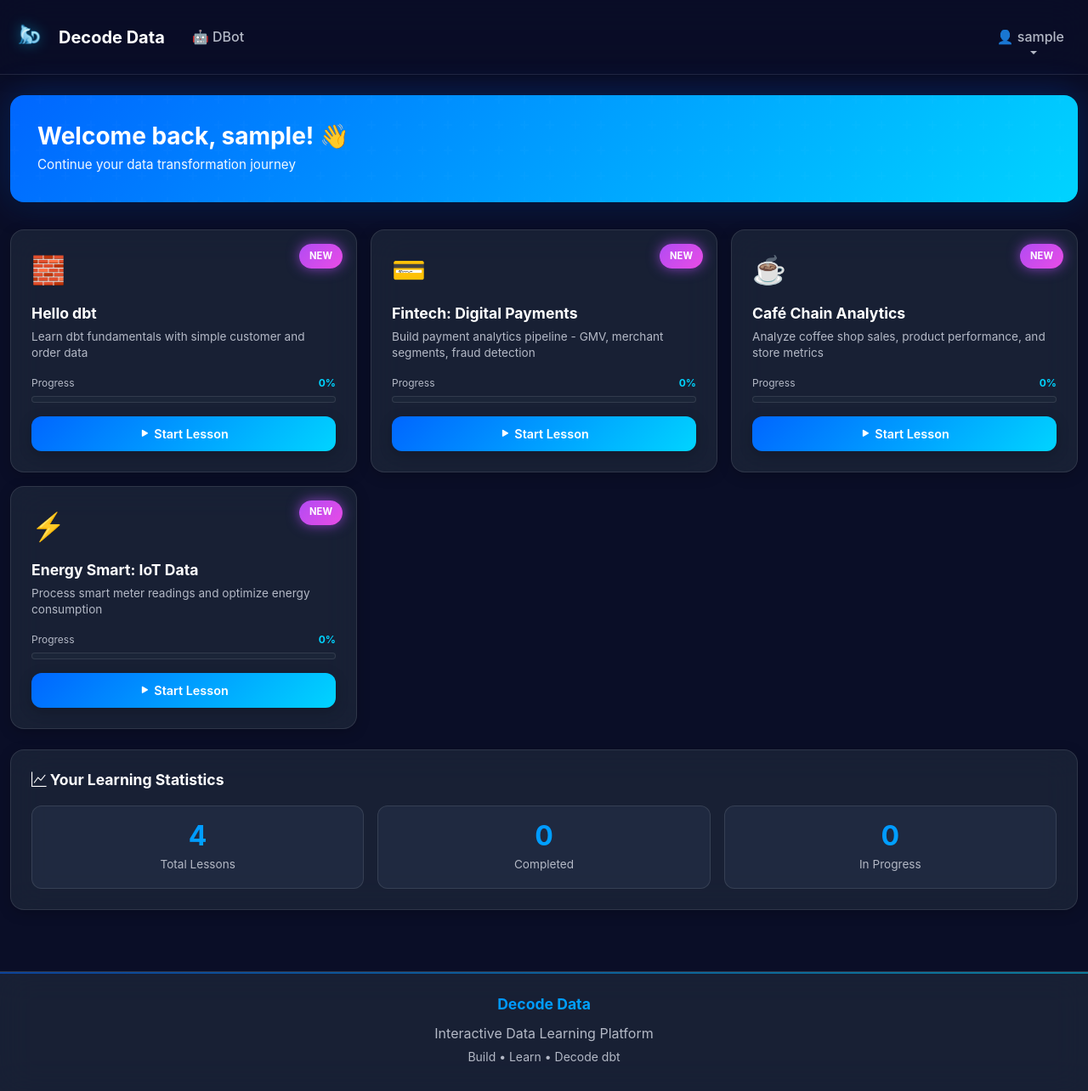
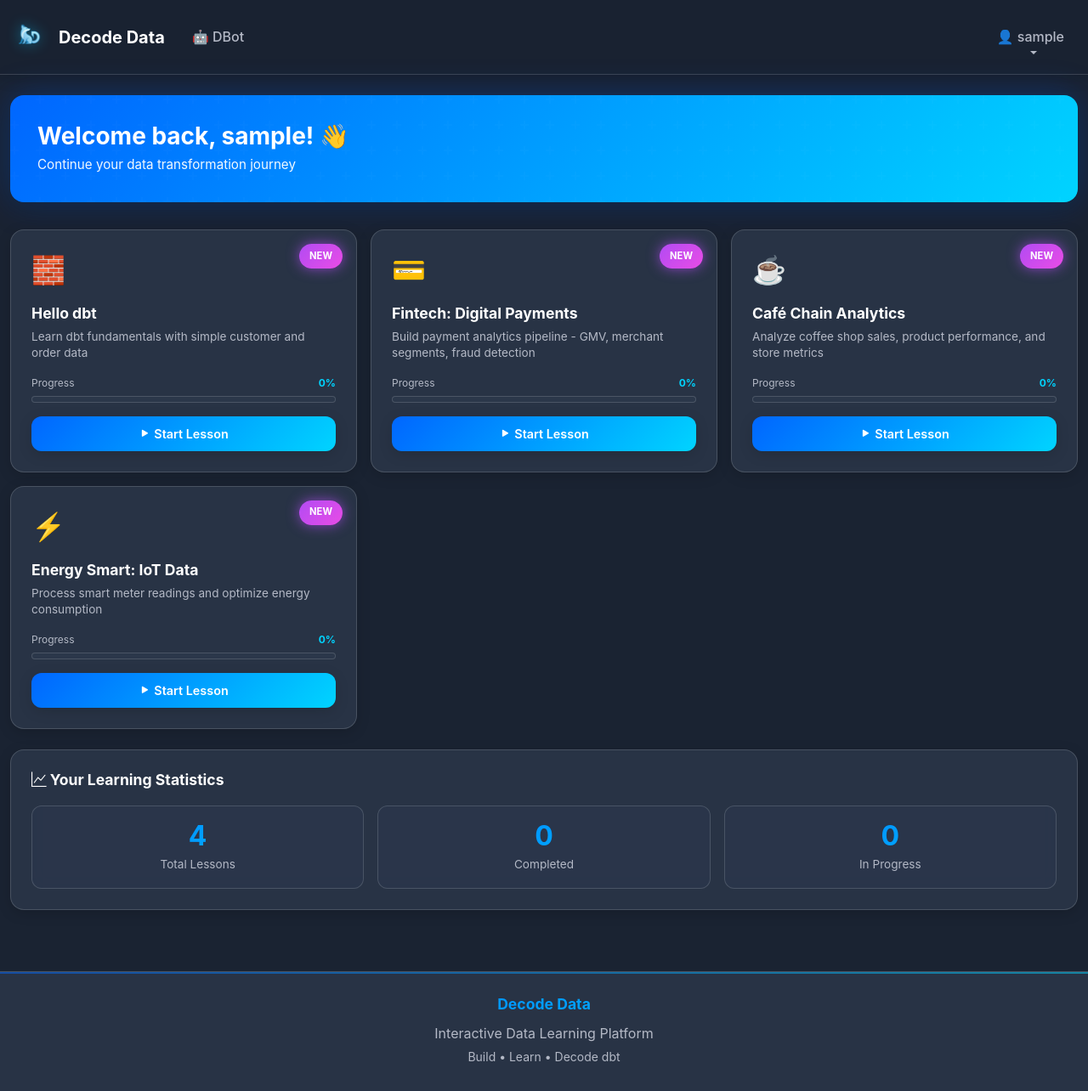
Before and after one commit to SS279/decode-data, a Django app: page /dashboard/ in a window 1280 px wide. Shown: the whole page at 85% size. Run offline with Django 4.2, Linux system fonts and the light colour scheme; the visitor is signed in with stand-in values (Sample User, id 1); data that the repository does not hold is empty.

Commit message:
Lighten theme background colors
Update background colors to be less dark and more accessible:
- Lighten deep space from #0A0E27 to #1a2332
- Lighten dark navy from #141B2D to #242d3e
- Update slate colors to lighter shades
- Adjust glass backgrounds to work with lighter theme
- Reduce shadow intensity for better contrast
- Update navigation and code block backgrounds

The theme now maintains the modern glassmorphism aesthetic while being more comfortable to view with lighter, less intense backgrounds.

```diff
--- a/learning/static/css/theme.css
+++ b/learning/static/css/theme.css
@@ -11,10 +11,10 @@
   /* ===== Color Palette - "Data Nexus" ===== */
 
   /* Primary Background Colors */
-  --color-deep-space: #0A0E27;
-  --color-dark-navy: #141B2D;
-  --color-slate: #1E293B;
-  --color-slate-light: #2D3B54;
+  --color-deep-space: #1a2332;
+  --color-dark-navy: #242d3e;
+  --color-slate: #2e3a4d;
+  --color-slate-light: #3a4759;
 
   /* Brand Gradient Colors */
   --color-electric-blue: #0066FF;
@@ -55,18 +55,18 @@
   --gradient-overlay: linear-gradient(135deg, rgba(0, 102, 255, 0.1) 0%, rgba(0, 212, 255, 0.1) 100%);
 
   /* Glassmorphism */
-  --glass-bg: rgba(30, 41, 59, 0.7);
-  --glass-bg-light: rgba(45, 59, 84, 0.6);
-  --glass-border: rgba(255, 255, 255, 0.1);
-  --glass-shadow: 0 8px 32px 0 rgba(0, 0, 0, 0.37);
+  --glass-bg: rgba(46, 58, 77, 0.75);
+  --glass-bg-light: rgba(58, 71, 89, 0.65);
+  --glass-border: rgba(255, 255, 255, 0.15);
+  --glass-shadow: 0 8px 32px 0 rgba(0, 0, 0, 0.25);
 
   /* Shadows & Elevation */
-  --shadow-sm: 0 2px 8px rgba(0, 0, 0, 0.15);
-  --shadow-md: 0 4px 16px rgba(0, 0, 0, 0.2);
-  --shadow-lg: 0 8px 32px rgba(0, 0, 0, 0.3);
-  --shadow-xl: 0 16px 48px rgba(0, 0, 0, 0.4);
-  --shadow-neon: 0 0 20px rgba(0, 212, 255, 0.5);
-  --shadow-glow: 0 0 30px rgba(178, 75, 243, 0.6);
+  --shadow-sm: 0 2px 8px rgba(0, 0, 0, 0.1);
+  --shadow-md: 0 4px 16px rgba(0, 0, 0, 0.15);
+  --shadow-lg: 0 8px 32px rgba(0, 0, 0, 0.2);
+  --shadow-xl: 0 16px 48px rgba(0, 0, 0, 0.25);
+  --shadow-neon: 0 0 20px rgba(0, 212, 255, 0.4);
+  --shadow-glow: 0 0 30px rgba(178, 75, 243, 0.5);
 
   /* Typography */
   --font-primary: -apple-system, BlinkMacSystemFont, "Segoe UI", Roboto, "Helvetica Neue", Arial, sans-serif;
@@ -182,7 +182,7 @@ body {
 }
 
 .glass-nav {
-  background: rgba(10, 14, 39, 0.85);
+  background: rgba(26, 35, 50, 0.85);
   backdrop-filter: blur(24px);
   -webkit-backdrop-filter: blur(24px);
   border-bottom: 1px solid var(--glass-border);
@@ -508,7 +508,7 @@ body {
    ========================================================================== */
 
 .code-block-modern {
-  background: rgba(10, 14, 39, 0.95);
+  background: rgba(26, 35, 50, 0.9);
   border: 1px solid var(--glass-border);
   border-left: 3px solid var(--color-electric-blue);
   border-radius: var(--radius-lg);
```
